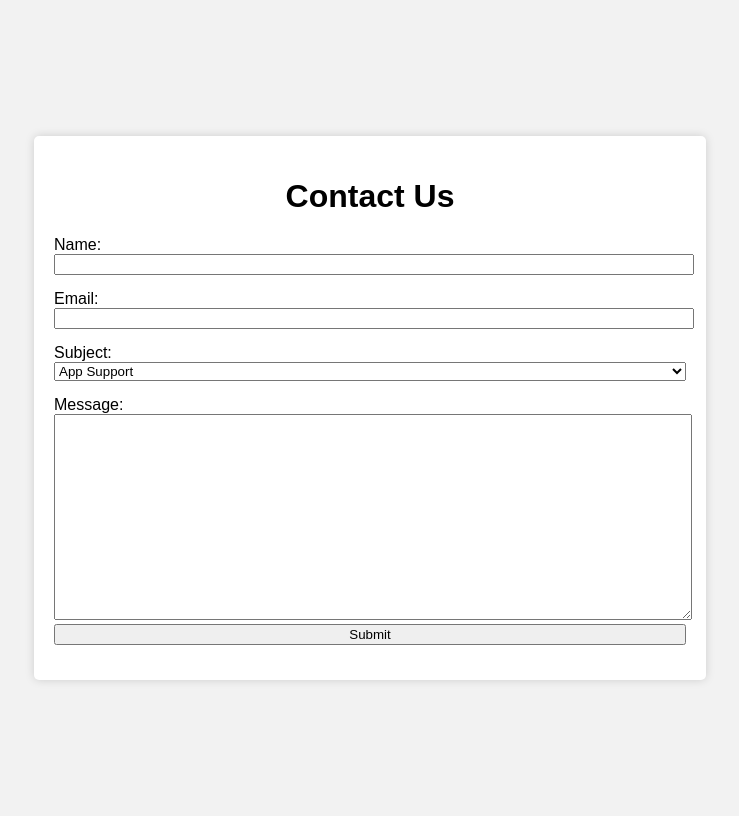
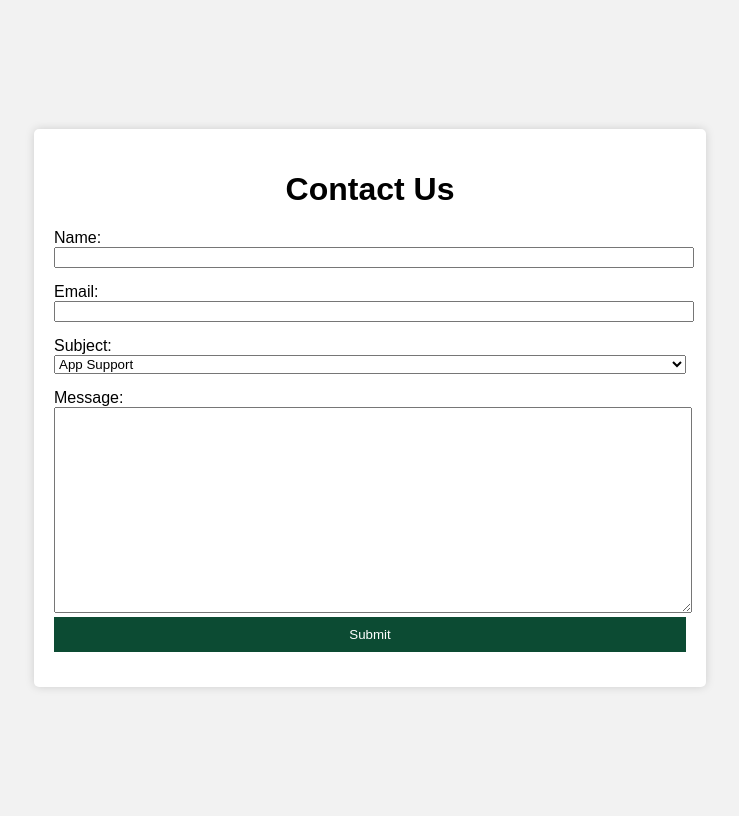
Before and after one commit to JakubLem/contactApp, a Django app: page /contact/ in a window 1280 px wide. Shown: the whole page, without its empty margins (270-1009 px from the left). Run offline with Django 4.2, Linux system fonts and the light colour scheme.

Commit message:
CA-4 button styles improvements

```diff
--- a/api/templates/contact.html
+++ b/api/templates/contact.html
@@ -32,6 +32,17 @@
         }
         .contact-form label {
             margin-top: 15px;
+        }
+        .contact-form input[type="submit"] {
+            background-color: #0C4B33;
+            color: white;
+            border: none;
+            padding: 10px;
+            cursor: pointer;
+            transition: background-color 0.3s;
+        }
+        .contact-form input[type="submit"]:hover {
+            background-color: #093624;
         }
     </style>
 </head>
```
